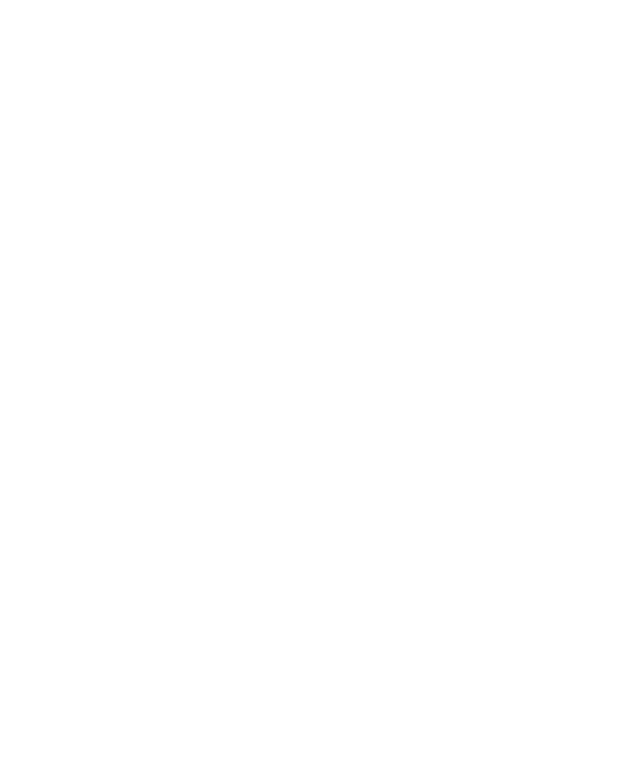
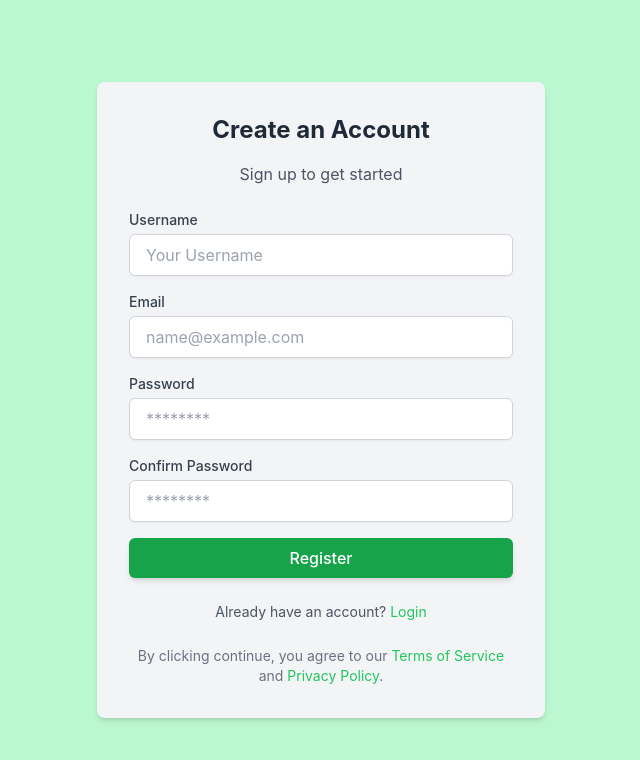
Before and after one commit to Tumacsp/Lost-or-Found-Website, a React (Create React App) app in the folder frontend/: page /signup in a window 1280 px wide. Before the commit this address had no page. Shown: the top 760 px of the page, without its empty margins (319-959 px from the left). Built offline with nearby package versions, Linux system fonts and the light colour scheme.

Commit message:
<a> to Link

```diff
--- a/frontend/src/App.js
+++ b/frontend/src/App.js
@@ -13,7 +13,7 @@
       <Routes>
         <Route path="/" element={<MainPage />} />
         <Route path="/login" element={<LoginPage />} />
-        <Route path="/register" element={<SignupPage />} />
+        <Route path="/signup" element={<SignupPage />} />
         <Route path="/forgot-password" element={<ForgotPasswordPage />} />
         <Route path="/verify-token" element={<VerifyTokenPage  />} />
         <Route path="/reset-password/:token" element={<ResetPasswordPage />} />
--- a/frontend/src/pages/auth/forgot_password_page.jsx
+++ b/frontend/src/pages/auth/forgot_password_page.jsx
@@ -1,6 +1,7 @@
 import React, { useState } from 'react';
 import { useNavigate } from 'react-router-dom';
 import axiosInstance from '../../utils/axios';
+import { Link } from "react-router-dom";
 
 const ForgotPasswordPage = () => {
   const navigate = useNavigate();
@@ -97,9 +98,9 @@
         <div className="text-center mt-6">
           <p className="text-sm text-gray-600">
             Remember your password?{' '}
-            <a href="/login" className="text-blue-500 hover:underline">
+            <Link to="/login" className="text-blue-500 hover:underline">
               Back to login
-            </a>
+            </Link>
           </p>
         </div>
       </div>
--- a/frontend/src/pages/auth/login_page.jsx
+++ b/frontend/src/pages/auth/login_page.jsx
@@ -1,27 +1,28 @@
-import React, { useState } from 'react';
-import { useNavigate } from 'react-router-dom';
-import axiosInstance from '../../utils/axios';
+import React, { useState } from "react";
+import { useNavigate } from "react-router-dom";
+import axiosInstance from "../../utils/axios";
+import { Link } from "react-router-dom";
 
 const LoginPage = () => {
   const navigate = useNavigate();
   const [formData, setFormData] = useState({
-    email: '',
-    password: ''
+    email: "",
+    password: "",
   });
   const [errors, setErrors] = useState({});
   const [isLoading, setIsLoading] = useState(false);
 
   const handleChange = (e) => {
     const { id, value } = e.target;
-    setFormData(prev => ({
+    setFormData((prev) => ({
       ...prev,
-      [id]: value
+      [id]: value,
     }));
     // Clear error when user starts typing
     if (errors[id]) {
-      setErrors(prev => ({
+      setErrors((prev) => ({
         ...prev,
-        [id]: ''
+        [id]: "",
       }));
     }
   };
@@ -32,19 +33,24 @@
     setIsLoading(true);
 
     try {
-      const response = await axiosInstance.post('auth/login/', formData);
-      localStorage.setItem('token', response.data.token);
-      axiosInstance.defaults.headers.common['Authorization'] = `Token ${response.data.token}`;
-      localStorage.setItem('user', JSON.stringify({
-        id: response.data.user_id,
-        username: response.data.username
-      }));
-      navigate('/');
+      const response = await axiosInstance.post("auth/login/", formData);
+      localStorage.setItem("token", response.data.token);
+      axiosInstance.defaults.headers.common[
+        "Authorization"
+      ] = `Token ${response.data.token}`;
+      localStorage.setItem(
+        "user",
+        JSON.stringify({
+          id: response.data.user_id,
+          username: response.data.username,
+        })
+      );
+      navigate("/");
     } catch (err) {
       if (err.response?.data) {
         setErrors(err.response.data);
       } else {
-        setErrors({ non_field_errors: ['An error occurred during login'] });
+        setErrors({ non_field_errors: ["An error occurred during login"] });
       }
     } finally {
       setIsLoading(false);
@@ -54,18 +60,23 @@
   return (
     <div className="min-h-screen flex items-center justify-center bg-blue-200">
       <div className="w-full max-w-md bg-gray-100 rounded-lg shadow-md p-8">
-        <h2 className="text-2xl font-bold text-gray-800 text-center mb-4">Welcome back</h2>
+        <h2 className="text-2xl font-bold text-gray-800 text-center mb-4">
+          Welcome back
+        </h2>
         <p className="text-gray-600 text-center mb-6">Login to your account</p>
 
         {errors.non_field_errors && (
           <div className="mb-4 p-3 bg-red-100 border border-red-400 text-red-700 rounded">
-            {errors.non_field_errors.join(', ')}
+            {errors.non_field_errors.join(", ")}
           </div>
         )}
 
         <form onSubmit={handleSubmit}>
           <div className="mb-4">
-            <label htmlFor="email" className="block text-sm font-medium text-gray-700">
+            <label
+              htmlFor="email"
+              className="block text-sm font-medium text-gray-700"
+            >
               Email
             </label>
             <input
@@ -75,17 +86,22 @@
               onChange={handleChange}
               placeholder="name@example.com"
               className={`mt-1 block w-full px-4 py-2 border ${
-                errors.email ? 'border-red-500' : 'border-gray-300'
+                errors.email ? "border-red-500" : "border-gray-300"
               } rounded-md shadow-sm focus:ring-blue-500 focus:border-blue-500`}
               required
             />
             {errors.email && (
-              <p className="mt-1 text-sm text-red-600">{errors.email.join(', ')}</p>
+              <p className="mt-1 text-sm text-red-600">
+                {errors.email.join(", ")}
+              </p>
             )}
           </div>
 
           <div className="mb-4">
-            <label htmlFor="password" className="block text-sm font-medium text-gray-700">
+            <label
+              htmlFor="password"
+              className="block text-sm font-medium text-gray-700"
+            >
               Password
             </label>
             <input
@@ -95,19 +111,24 @@
               onChange={handleChange}
               placeholder="********"
               className={`mt-1 block w-full px-4 py-2 border ${
-                errors.password ? 'border-red-500' : 'border-gray-300'
+                errors.password ? "border-red-500" : "border-gray-300"
               } rounded-md shadow-sm focus:ring-blue-500 focus:border-blue-500`}
               required
             />
             {errors.password && (
-              <p className="mt-1 text-sm text-red-600">{errors.password.join(', ')}</p>
+              <p className="mt-1 text-sm text-red-600">
+                {errors.password.join(", ")}
+              </p>
             )}
           </div>
 
           <div className="flex items-center justify-between mb-6">
-            <a href="/forgotpassword" className="text-sm text-blue-500 hover:underline">
+            <Link
+              to="/forgot-password"
+              className="text-sm text-blue-500 hover:underline"
+            >
               Forgot your password?
-            </a>
+            </Link>
           </div>
 
           <button
@@ -115,14 +136,16 @@
             disabled={isLoading}
             className="w-full py-2 px-4 bg-blue-600 text-white font-medium rounded-md shadow-md hover:bg-blue-700 disabled:opacity-50"
           >
-            {isLoading ? 'Logging in...' : 'Login'}
+            {isLoading ? "Logging in..." : "Login"}
           </button>
         </form>
 
         <div className="text-center mt-6">
           <p className="text-sm text-gray-600">
-            Don't have an account?{' '}
-            <a href="/register" className="text-blue-500 hover:underline">Sign up</a>
+            Don't have an account?{" "}
+            <Link to="/signup" className="text-blue-500 hover:underline">
+              Sign up
+            </Link>
           </p>
         </div>
       </div>
--- a/frontend/src/pages/auth/signup_page.jsx
+++ b/frontend/src/pages/auth/signup_page.jsx
@@ -1,6 +1,7 @@
 import React, { useState } from "react";
 import { useNavigate } from "react-router-dom";
 import axiosInstance from "../../utils/axios";
+import { Link } from "react-router-dom";
 
 const RegisterPage = () => {
   const navigate = useNavigate();
@@ -187,21 +188,21 @@
         <div className="text-center mt-6">
           <p className="text-sm text-gray-600">
             Already have an account?{" "}
-            <a href="/login" className="text-green-500 hover:underline">
+            <Link to="/login" className="text-green-500 hover:underline">
               Login
-            </a>
+            </Link>
           </p>
         </div>
 
         <p className="text-sm text-gray-500 text-center mt-6">
           By clicking continue, you agree to our{" "}
-          <a href="/terms" className="text-green-500 hover:underline">
+          <Link to="/terms" className="text-green-500 hover:underline">
             Terms of Service
-          </a>{" "}
+          </Link>{" "}
           and{" "}
-          <a href="/privacy" className="text-green-500 hover:underline">
+          <Link to="/privacy" className="text-green-500 hover:underline">
             Privacy Policy
-          </a>
+          </Link>
           .
         </p>
       </div>
```
